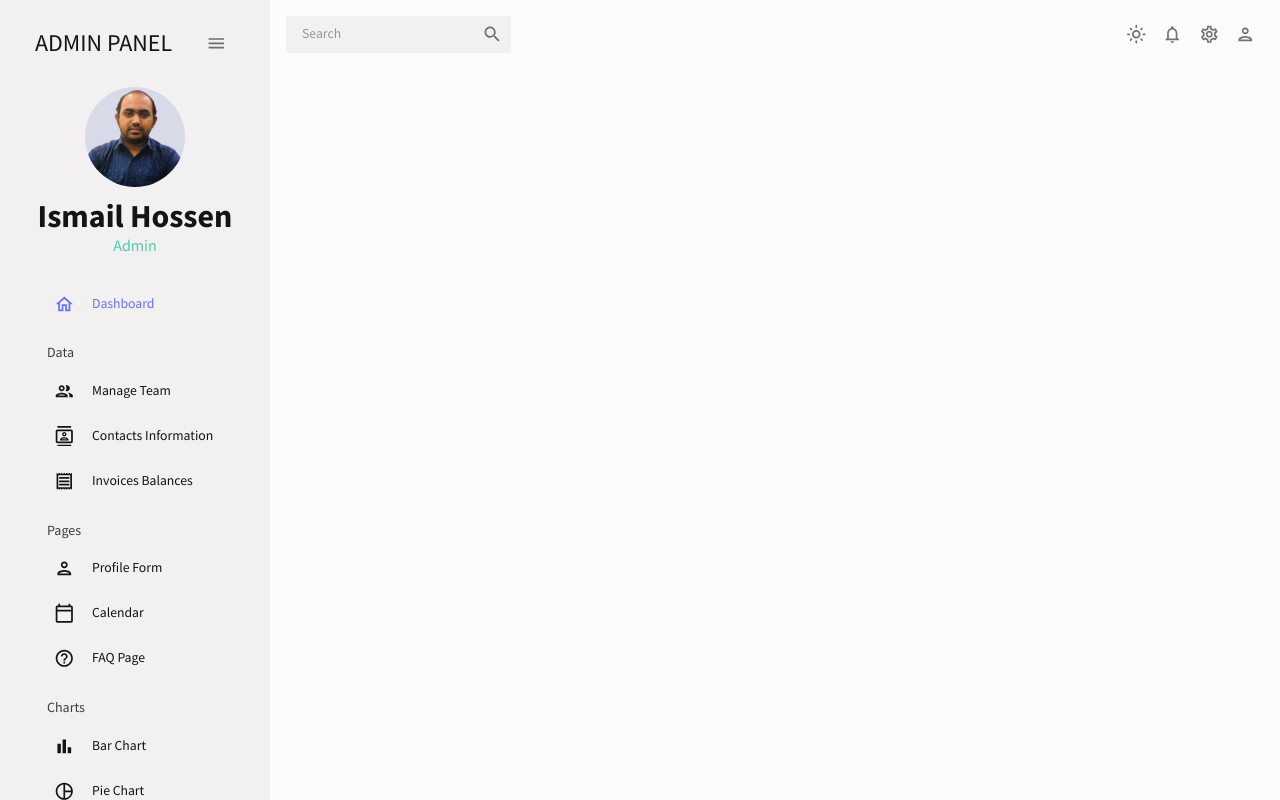
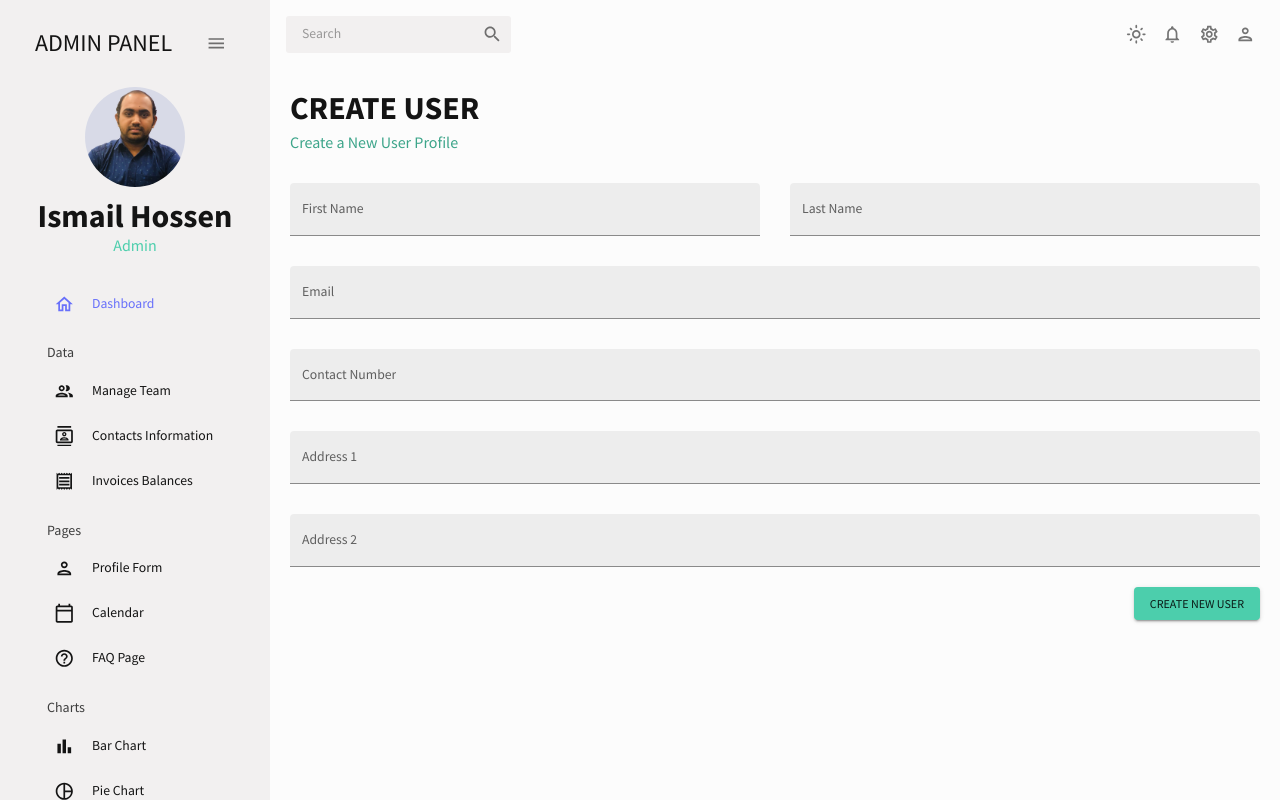
Before and after one commit to ihossen016/Admin-Dashboard, a React (Create React App) app: page /form in a window 1280 px wide. Built offline with nearby package versions, Linux system fonts and the light colour scheme.

Commit message:
form page added

```diff
--- a/src/App.js
+++ b/src/App.js
@@ -8,7 +8,7 @@
 import Invoices from "./scenes/invoices";
 import Contacts from "./scenes/contacts";
 // import Bar from "./scenes/bar";
-// import Form from "./scenes/form";
+import Form from "./scenes/form";
 // import Line from "./scenes/line";
 // import Pie from "./scenes/pie";
 // import FAQ from "./scenes/faq";
@@ -32,7 +32,7 @@
                             <Route path="/team" element={<Team />} />
                             <Route path="/contacts" element={<Contacts />} />
                             <Route path="/invoices" element={<Invoices />} />
-                            {/* <Route path="/form" element={<Form />} /> */}
+                            <Route path="/form" element={<Form />} />
                             {/* <Route path="/bar" element={<Bar />} /> */}
                             {/* <Route path="/pie" element={<Pie />} /> */}
                             {/* <Route path="/line" element={<Line />} /> */}
--- /dev/null
+++ b/src/scenes/form/index.jsx
@@ -0,0 +1,166 @@
+import { Box, Button, TextField } from "@mui/material";
+import { Formik } from "formik";
+import * as yup from "yup";
+import useMediaQuery from "@mui/material/useMediaQuery";
+import Header from "../../components/Header";
+
+const Form = () => {
+    const isNonMobile = useMediaQuery("(min-width:600px)");
+
+    const handleFormSubmit = values => {
+        console.log(values);
+    };
+
+    return (
+        <Box m="20px">
+            <Header title="CREATE USER" subtitle="Create a New User Profile" />
+
+            <Formik
+                onSubmit={handleFormSubmit}
+                initialValues={initialValues}
+                validationSchema={checkoutSchema}
+            >
+                {({
+                    values,
+                    errors,
+                    touched,
+                    handleBlur,
+                    handleChange,
+                    handleSubmit,
+                }) => (
+                    <form onSubmit={handleSubmit}>
+                        <Box
+                            display="grid"
+                            gap="30px"
+                            gridTemplateColumns="repeat(4, minmax(0, 1fr))"
+                            sx={{
+                                "& > div": {
+                                    gridColumn: isNonMobile
+                                        ? undefined
+                                        : "span 4",
+                                },
+                            }}
+                        >
+                            <TextField
+                                fullWidth
+                                variant="filled"
+                                type="text"
+                                label="First Name"
+                                onBlur={handleBlur}
+                                onChange={handleChange}
+                                value={values.firstName}
+                                name="firstName"
+                                error={
+                                    !!touched.firstName && !!errors.firstName
+                                }
+                                helperText={
+                                    touched.firstName && errors.firstName
+                                }
+                                sx={{ gridColumn: "span 2" }}
+                            />
+                            <TextField
+                                fullWidth
+                                variant="filled"
+                                type="text"
+                                label="Last Name"
+                                onBlur={handleBlur}
+                                onChange={handleChange}
+                                value={values.lastName}
+                                name="lastName"
+                                error={!!touched.lastName && !!errors.lastName}
+                                helperText={touched.lastName && errors.lastName}
+                                sx={{ gridColumn: "span 2" }}
+                            />
+                            <TextField
+                                fullWidth
+                                variant="filled"
+                                type="text"
+                                label="Email"
+                                onBlur={handleBlur}
+                                onChange={handleChange}
+                                value={values.email}
+                                name="email"
+                                error={!!touched.email && !!errors.email}
+                                helperText={touched.email && errors.email}
+                                sx={{ gridColumn: "span 4" }}
+                            />
+                            <TextField
+                                fullWidth
+                                variant="filled"
+                                type="text"
+                                label="Contact Number"
+                                onBlur={handleBlur}
+                                onChange={handleChange}
+                                value={values.contact}
+                                name="contact"
+                                error={!!touched.contact && !!errors.contact}
+                                helperText={touched.contact && errors.contact}
+                                sx={{ gridColumn: "span 4" }}
+                            />
+                            <TextField
+                                fullWidth
+                                variant="filled"
+                                type="text"
+                                label="Address 1"
+                                onBlur={handleBlur}
+                                onChange={handleChange}
+                                value={values.address1}
+                                name="address1"
+                                error={!!touched.address1 && !!errors.address1}
+                                helperText={touched.address1 && errors.address1}
+                                sx={{ gridColumn: "span 4" }}
+                            />
+                            <TextField
+                                fullWidth
+                                variant="filled"
+                                type="text"
+                                label="Address 2"
+                                onBlur={handleBlur}
+                                onChange={handleChange}
+                                value={values.address2}
+                                name="address2"
+                                error={!!touched.address2 && !!errors.address2}
+                                helperText={touched.address2 && errors.address2}
+                                sx={{ gridColumn: "span 4" }}
+                            />
+                        </Box>
+                        <Box display="flex" justifyContent="end" mt="20px">
+                            <Button
+                                type="submit"
+                                color="secondary"
+                                variant="contained"
+                            >
+                                Create New User
+                            </Button>
+                        </Box>
+                    </form>
+                )}
+            </Formik>
+        </Box>
+    );
+};
+
+const phoneRegExp =
+    /^((\+[1-9]{1,4}[ -]?)|(\([0-9]{2,3}\)[ -]?)|([0-9]{2,4})[ -]?)*?[0-9]{3,4}[ -]?[0-9]{3,4}$/;
+
+const checkoutSchema = yup.object().shape({
+    firstName: yup.string().required("required"),
+    lastName: yup.string().required("required"),
+    email: yup.string().email("invalid email").required("required"),
+    contact: yup
+        .string()
+        .matches(phoneRegExp, "Phone number is not valid")
+        .required("required"),
+    address1: yup.string().required("required"),
+    address2: yup.string().required("required"),
+});
+const initialValues = {
+    firstName: "",
+    lastName: "",
+    email: "",
+    contact: "",
+    address1: "",
+    address2: "",
+};
+
+export default Form;
```
